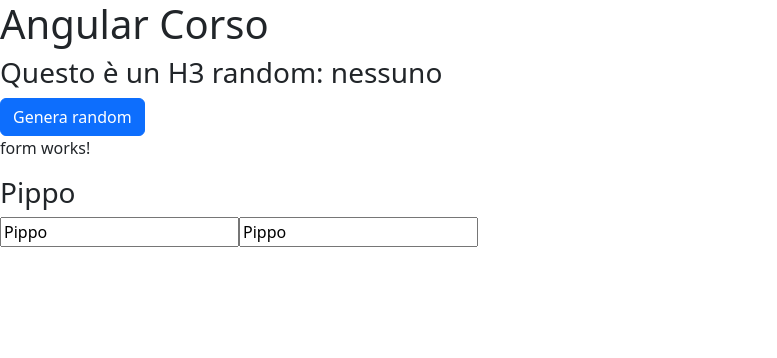
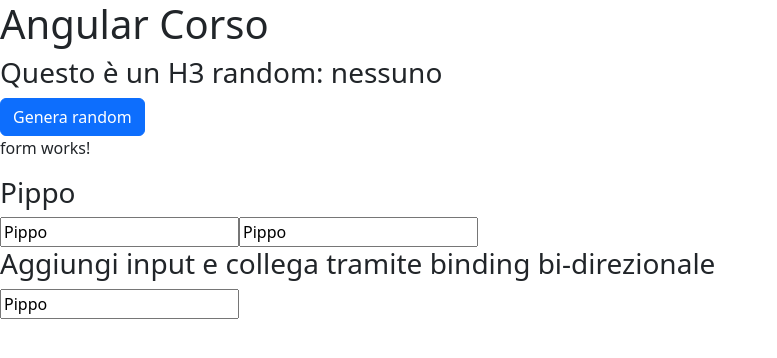
Before and after one commit to ironmanromeo/angular-corso, an Angular app: page / in a window 1280 px wide. Shown: the top 358 px of the page, without its empty margins (0-777 px from the left). Built offline with nearby package versions, Linux system fonts and the light colour scheme.

Commit message:
lezione5_ esercizio binding bidirezionale ngModel

```diff
--- a/src/app/form/form.component.html
+++ b/src/app/form/form.component.html
@@ -3,3 +3,6 @@
 
 <input  [value]="nome" (input)="onInput($event)">
 <input  [value]="nome" (input)="onInput($event)">
+
+<h3>Aggiungi input e collega tramite binding bi-direzionale</h3>
+<input [(ngModel)]="nome">
```
